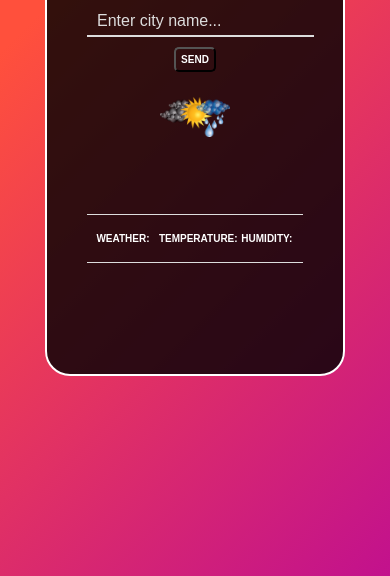
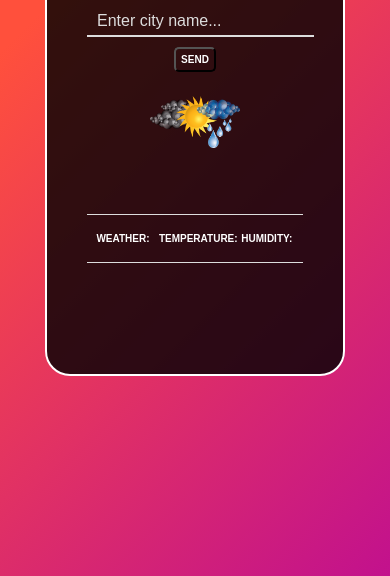
Before and after one commit to adriandzdev/WeatherApp, a plain HTML site: page index.html in a window 390 px wide. Shown: the part 268-844 px from the top of the page. Drawn offline with nearby package versions, Linux system fonts and the light colour scheme.

Commit message:
Update style.css

```diff
--- a/style.css
+++ b/style.css
@@ -142,8 +142,8 @@ button:hover {
     }
 
     .photo {
-        width: 70px;
-        height: 70px;
+        width: 90px;
+        height: 80px;
     }
 
     .weather-info {
```
